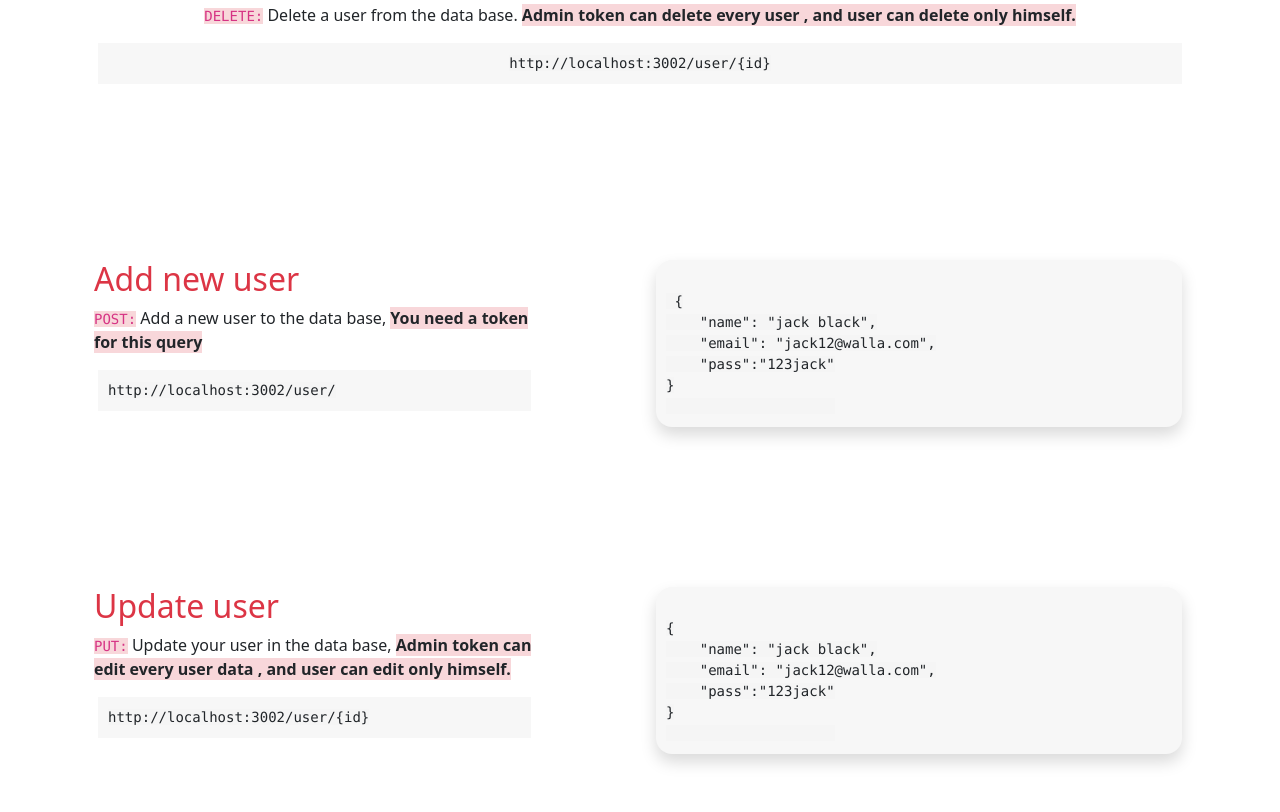
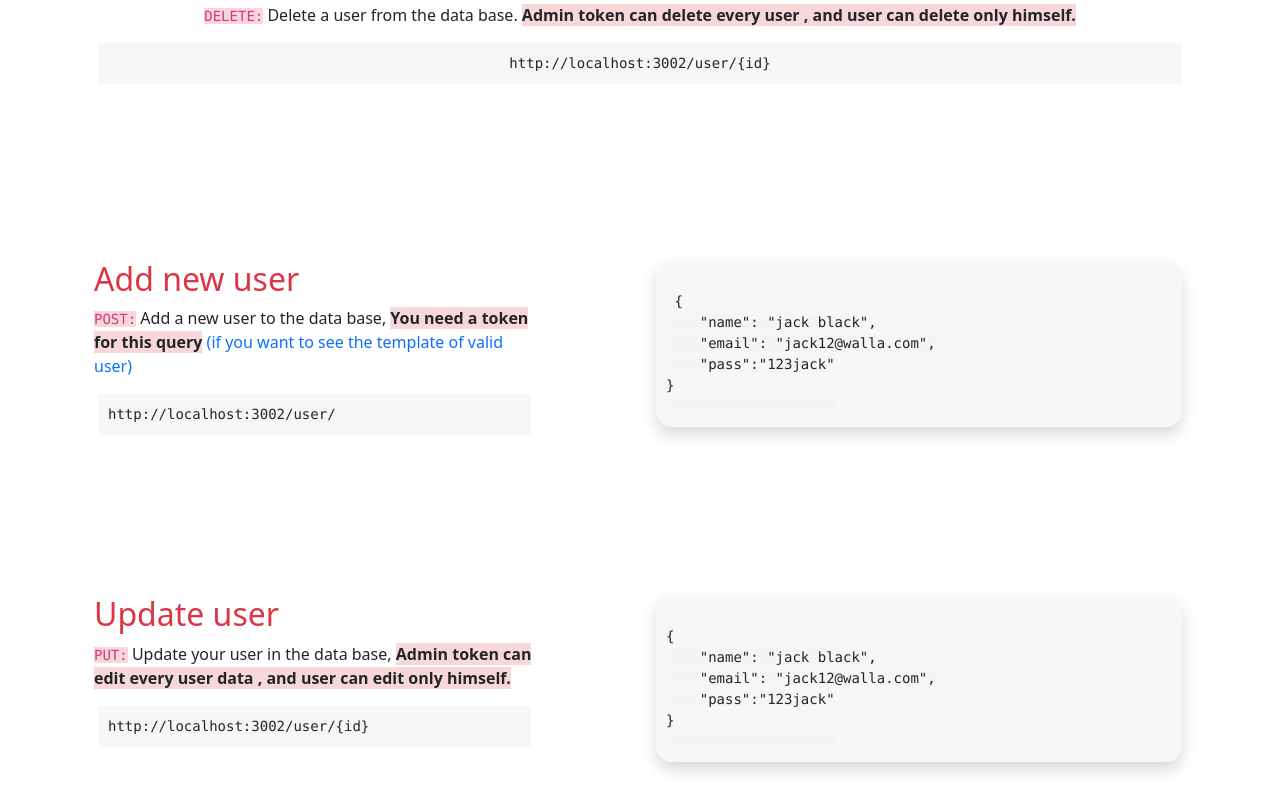
Before and after one commit to hadarotmi/toys, a website: page public/user.html in a window 1280 px wide. Shown: the part 619-1431 px from the top of the page. Drawn offline with nearby package versions, Linux system fonts and the light colour scheme; no server answers.

Commit message:
Adding routing to test and validate

```diff
--- a/public/user.html
+++ b/public/user.html
@@ -62,7 +62,10 @@
                 <div class="col-lg-5">
                     <h2 class="text-danger">Add new user</h2>
                     <p><code class="bg-danger-subtle">POST:</code> Add a new user to the data base, <b
-                            class="bg-danger-subtle"> You need a token for this query</b></p>
+                            class="bg-danger-subtle"> You need a token for this query</b>
+                            <a class="text-decoration-none" href="https://github.com/hadarotmi/toys/blob/master/models/userModel.js"> (if you want to see
+                                the template of valid user)</a>
+                        </p>
                     <pre><code class="break-words">http://localhost:3002/user/</code></pre>
                 </div>
                 <div class="col-lg-6">
```
Also changed, not shown: public/index.html (+4 -1 lines).
